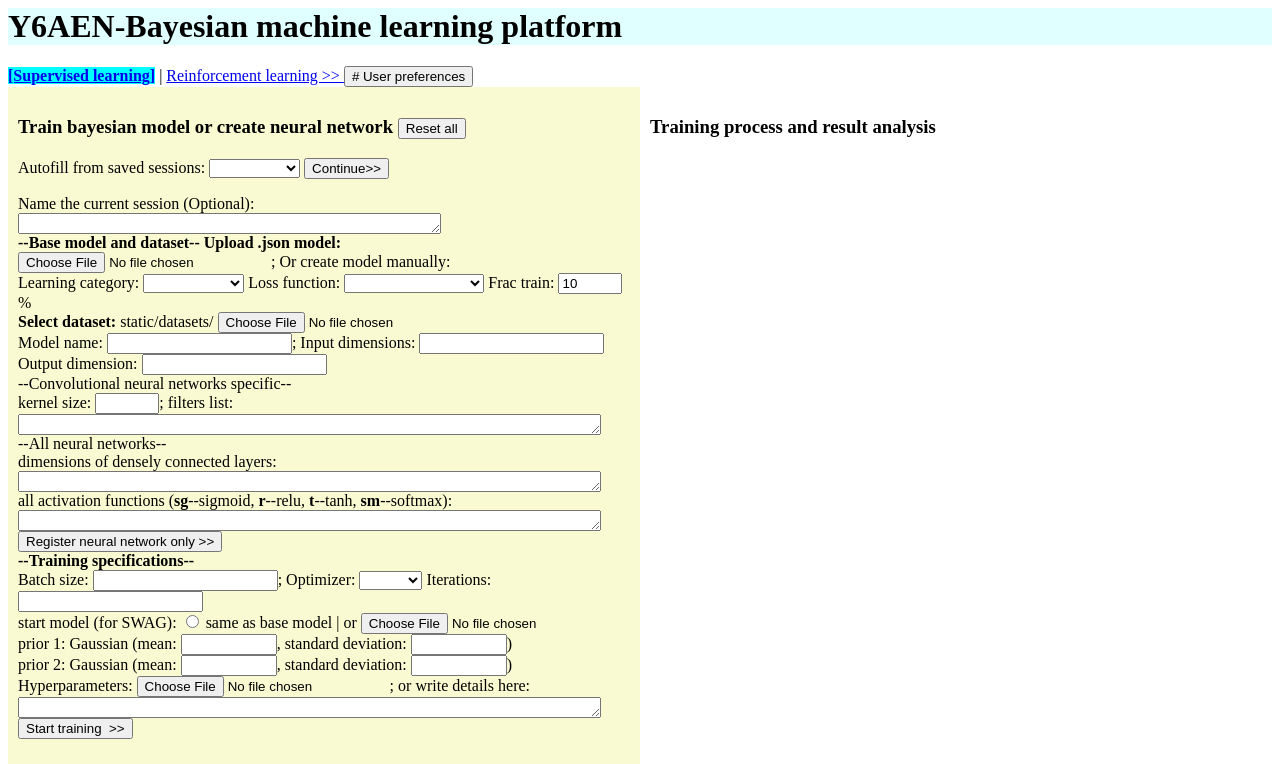
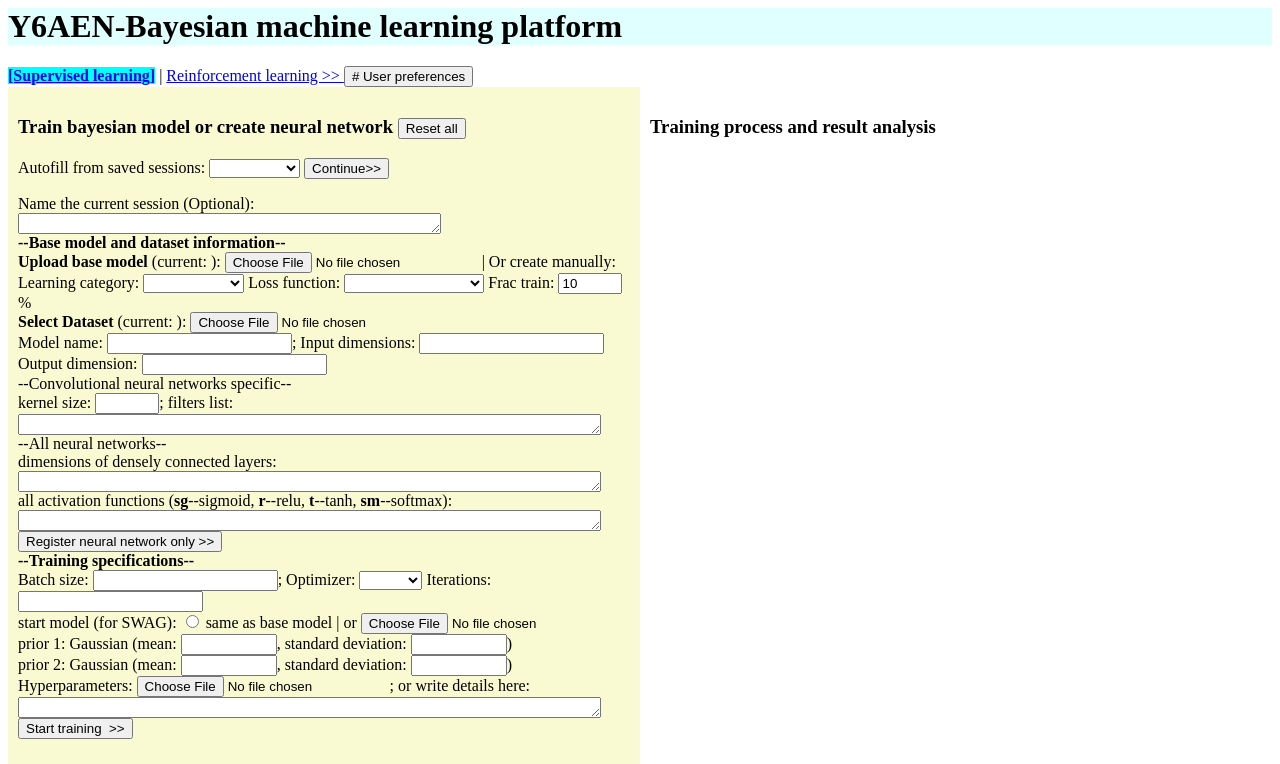
Before and after one commit to HassenAissa/Bayesian_inference_for_NN, a Flask app: page / in a window 1280 px wide. Shown: the top 764 px of the page. Run offline with Flask 3, Linux system fonts and the light colour scheme.

Commit message:
webdemo load file selection from history

```diff
--- a/app.py
+++ b/app.py
@@ -8,9 +8,9 @@ import tensorflow as tf
 import os, json, pickle, time
 
 sl_mandatory = [("if", "f1", "", ["lcat", ("if", "lcat", "Classification", "dfile"), "ipd", "opd", "mname", "hidden", "activations"]),
-    ("if", "f2", "", ["lcat", "loss", ("or", "nnjson", ["ipd", "opd", "mname", "hidden", "activations"]), "dfile", "batch", "optim", "ite"])]
-rl_mandatory = ["envname", "hor", "dynep", "npar", "disc", "lep", ("or", "pnnjson", ["pmname", "phidden", "pactivations"]), "poact",
-                ("or", "dnnjson", ["dmname", "dhidden", "dactivations"]), "doact", "optim", "reward"]
+    ("if", "f2", "", ["lcat", "loss", ("or", ("or", "nnjson", "nnjsons"), ["ipd", "opd", "mname", "hidden", "activations"]), ("or", "dfile", "dfiles"), "batch", "optim", "ite"])]
+rl_mandatory = ["envname", "hor", "dynep", "npar", "disc", "lep", ("or", ("or", "pnnjson", "pnnjsons"), ["pmname", "phidden", "pactivations"]), "poact",
+                ("or", ("or","dnnjson", "dnnjsons"), ["dmname", "dhidden", "dactivations"]), "doact", "optim", "reward"]
 sl_opkeys = ["lcat", "loss", "optim"]
 rl_opkeys = ["poact", "doact","optim", "reward"]
 
@@ -126,24 +126,23 @@ def reinforce():
             for key in rl_opkeys:
                 options[key][0] = rl.form[key]
         return render_template('reinforce.html',options=options, info=rl)
-    rl.form = fm
+    rl.form = dict(fm)
     rl.sname = apu.add_sessions(fm.get("sname"), "rl")
     rl.store("static/sessions/rl/"+rl.sname+".json")
     options["sessions"] = [""]+apu.read_sessions("rl")
     rl.envname = fm.get("envname")
     env = gym.make(rl.envname)
     # Policy network
-    policy_json = fm.get("pnnjson")
     policy_nn = None
     policy_config = ""
-    if policy_json:
-        pf = "static/models/policy/"+policy_json
+    pf = apu.access_file("static/models/policy/", fm.get("pnnjsons"), rl.form, "pnnjson")
+    if pf:
         f = open(pf,"r")
         policy_config = f.read()
         f.close()
         policy_nn = tf.keras.models.model_from_json(policy_config)
     else:
-        model_file = "static/models/dynamic/"+fm.get("pmname")+".json"
+        model_file = "static/models/policy/"+fm.get("pmname")+".json"
         acts,hidden,kernel,filters = fm.get("pactivations"),fm.get("phidden"),fm.get("pkernel"),fm.get("pfilters")
         policy_nn = apu.nn_create(acts,hidden,kernel,filters)
         f = open(model_file, "w")
@@ -151,17 +150,16 @@ def reinforce():
         f.write(policy_config)
         f.close()
     # Dynamics network
-    dyn_json = fm.get("dnnjson")
+    pf = apu.access_file("static/models/dynamics/", fm.get("dnnjsons"), rl.form, "dnnjson")
     dyn_nn = None
     dyn_config = ""
-    if dyn_json:
-        pf = "static/models/dynamics/"+dyn_json
+    if pf:
         f = open(pf,"r")
         dyn_config = f.read()
         f.close()
         dyn_nn = tf.keras.models.model_from_json(dyn_config)
     else:
-        model_file = "static/models/policy/"+fm.get("dmname")+".json"
+        model_file = "static/models/dynamics/"+fm.get("dmname")+".json"
         acts,hidden,kernel,filters = fm.get("dactivations"),fm.get("dhidden"),fm.get("dkernel"),fm.get("dfilters")
         dyn_nn = apu.nn_create(acts,hidden,kernel,filters)
         f = open(model_file, "w")
@@ -215,13 +213,13 @@ def index():
                 options[key][0] = sl.form[key]
         return render_template('index.html',options=options, info=sl)
     print("data suff")
-    sl.form = fm
+    sl.form = dict(fm)
     fn = apu.add_sessions(fm.get("sname"), "sl")
     sl.store("static/sessions/sl/"+fn+".json")
     # Both f1: create neural network only and f2: train bayesian model
-    model_file = fm.get("nnjson")
+    model_file = apu.access_file("static/models/sl/", fm.get("nnjsons"), sl.form, "nnjson")
     if model_file:
-        sl.model_file = "static/models/sl/"+model_file
+        sl.model_file = +model_file
         sl.model_ready = True
         f = open(sl.model_file, "r")
         model_config = f.read()
@@ -245,7 +243,7 @@ def index():
         elif loss == options["loss"][1]:
             lfunc = tf.keras.losses.SparseCategoricalCrossentropy()
 
-        data_name = fm.get("dfile")
+        data_name = apu.access_file("static/datasets/", fm.get("dfiles"), sl.form, "dfile")
         if "." not in data_name:    # dataset FOLDER
             tfrac = int(fm.get("tfrac"))/100
             x_train, y_train = dsu.imgdata_preprocess("static/datasets/"+data_name, tfrac, sl.ipd)
--- a/templates/index.html
+++ b/templates/index.html
@@ -39,12 +39,12 @@
       <input type="submit" value="Continue>>">
       </form><form action="/" method="post">
       Name the current session (Optional): <textarea name="sname" cols="50" rows="1"></textarea><br>
-      <b>--Base model and dataset--</b>
-      <b>Upload .json model:</b><br><input type="file" name="nnjson">; Or create model manually:<br>
+      <b>--Base model and dataset information--</b><br>
+      <b>Upload base model</b> (current: <b>{{info.form["nnjson"]}}</b>): <input type="hidden" name="nnjsons"><input type="file" name="nnjson"> | Or create  manually:<br>
         Learning category: <select name="lcat">{% for l in options["lcat"] %}<option value="{{l}}">{{l}}</option>{% endfor %}</select>
         Loss function: <select name="loss">{% for l in options["loss"] %}<option value="{{l}}">{{l}}</option>{% endfor %}</select>
         Frac train: <input type="number" name="tfrac" value="10" min="1" max="100" step="1">% <br>
-        <b>Select dataset: </b>static/datasets/ <input type="file" name="dfile" value="{{info.form["dfile"]}}"><br>
+      <b>Select Dataset </b> (current: <b>{{info.form["dfile"]}}</b>): <input type="hidden" name="dfiles"><input type="file" name="dfile"><br>
         Model name: <input type="text" name="mname" value="{{info.form["mname"]}}">;
         Input dimensions: <input type="text" name="ipd" value="{{info.form["ipd"]}}"> Output dimension: <input type="number" name="opd" min="1" step="1" value="{{info.form["opd"]}}"> <br>
         --Convolutional neural networks specific-- <br>
--- a/templates/reinforce.html
+++ b/templates/reinforce.html
@@ -47,7 +47,7 @@
           <b>--Policy model--</b> <br>
           Output activation function : <select name="poact">{% for a in options["poact"] %}<option value="{{a}}">{{a}}</option>{% endfor %}</select>;
           Hyperparameters: <input type="file" name="phypf">; or write details here: <textarea name="phyp" cols="70" rows="1">{{info.form["phyp"]}}</textarea><br>
-          <b>Upload .json model: </b><input type="file" name="pnnjson"> | Or create manually: <br>
+          <b>Upload .json model</b> (current: <b>{{info.form["pnnjson"]}}</b>): <input type="hidden" name="pnnjsons"><input type="file" name="pnnjson"> | Or create manually: <br>
           Model name: <input type="text" name="pmname" value="{{info.form["pmname"]}}">; <br>
           (Convolutional neural networks specific -- kernel size: <input type="number" name="pkernel" min="1" max="999" value="{{info.form["pkernel"]}}">;
           filters list: <br><textarea name="pfilters" cols="70" rows="1">{{info.form["pfilters"]}}</textarea>) <br>
@@ -55,7 +55,7 @@
           dimensions of densely connected layers: <br><textarea name="phidden" cols="70" rows="1">{{info.form["phidden"]}}</textarea> <br>
           all activation functions (<b>sg</b>--sigmoid, <b>r</b>--relu, <b>t</b>--tanh, <b>sm</b>--softmax): <br><textarea name="pactivations" cols="70" rows="1">{{info.form["pactivations"]}}</textarea><br>
         <b>--Dynamic model--</b> <br>
-          <b>Upload .json model: </b><input type="file" name="dnnjson" value="{{info.form["dnnjson"]}}">; Or create manually:<br>
+          <b>Upload .json model</b> (current: <b>{{info.form["dnnjson"]}}</b>): </b><input type="hidden" name="dnnjsons"><input type="file" name="dnnjson"> | Or create manually:<br>
           Model name: <input type="text" name="dmname" value="{{info.form["dmname"]}}">; <br>
           (Convolutional neural networks specific -- kernel size: <input type="number" name="dkernel" min="1" max="999" value="{{info.form["dkernel"]}}">;
           filters list: <br><textarea name="dfilters" cols="70" rows="1">{{info.form["dfilters"]}}</textarea>) <br>
--- a/utils.py
+++ b/utils.py
@@ -18,6 +18,16 @@ def find_values(text:str):
     if word:
         res.append(word)
     return word
+
+def access_file(pref, fs, form, key):
+    res = ""
+    fn = form[key]
+    if fn:
+        return pref+fn
+    if fs:
+        res = pref+fs
+        form[key] = fs
+    return res
 
 def check_mandatory(form, term):
     if not term:
```
Also changed, not shown: PyAce/dynamics/deep_pilco.py (+4 -4 lines).
